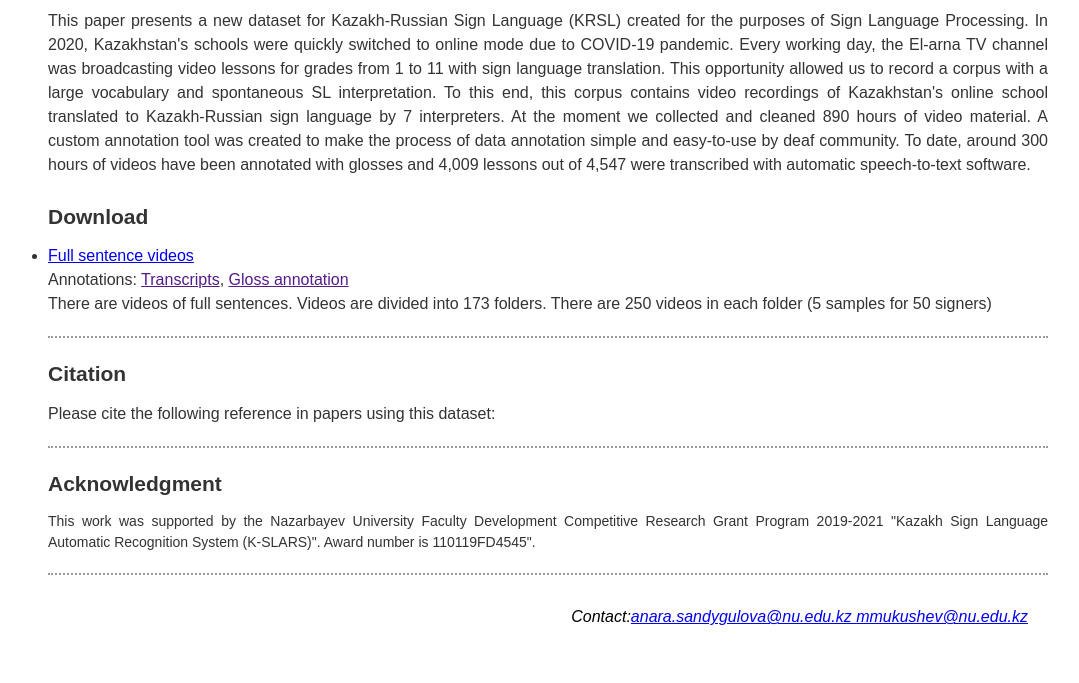
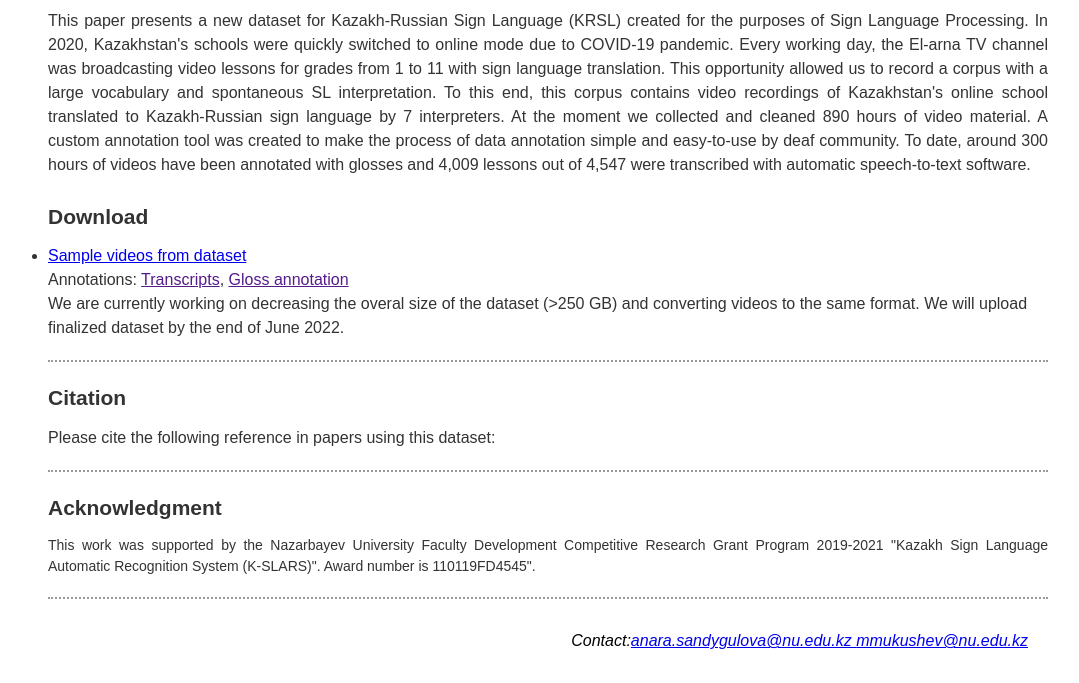
Before and after one commit to krslproject/online-school, a plain HTML site: page index.html in a window 1280 px wide. Shown: the part 711-1394 px from the top of the page, without its empty margins (92-1171 px from the left). Before the commit the page ends 1370 px from the top, so only its background shows below. Drawn offline with Linux system fonts and the light colour scheme; a script that the page names is missing.

Commit message:
Update index.html

```diff
--- a/index.html
+++ b/index.html
@@ -30,7 +30,7 @@
 				<h2>Download</h2>
 				<ul>
 
-					<li><a href="https://drive.google.com/drive/folders/1VAKXMeY2Z7v7cTJzWUYtE042c1ijO_iw?usp=sharing">Full sentence videos</a>
+					<li><a href="https://drive.google.com/drive/folders/1VAKXMeY2Z7v7cTJzWUYtE042c1ijO_iw?usp=sharing">Sample videos from dataset</a>
 						<br>
 						Annotations:
 						<a href="">Transcripts</a>,
@@ -38,7 +38,7 @@
 
 						<br/>
 					  <blockquote>
-					    There are videos of full sentences. Videos are divided into 173 folders. There are 250 videos in each folder (5 samples for 50 signers)
+					    We are currently working on decreasing the overal size of the dataset (>250 GB) and converting videos to the same format. We will upload finalized dataset by the end of June 2022.
 					  </blockquote>
 					</li>
 					</ul>
```
